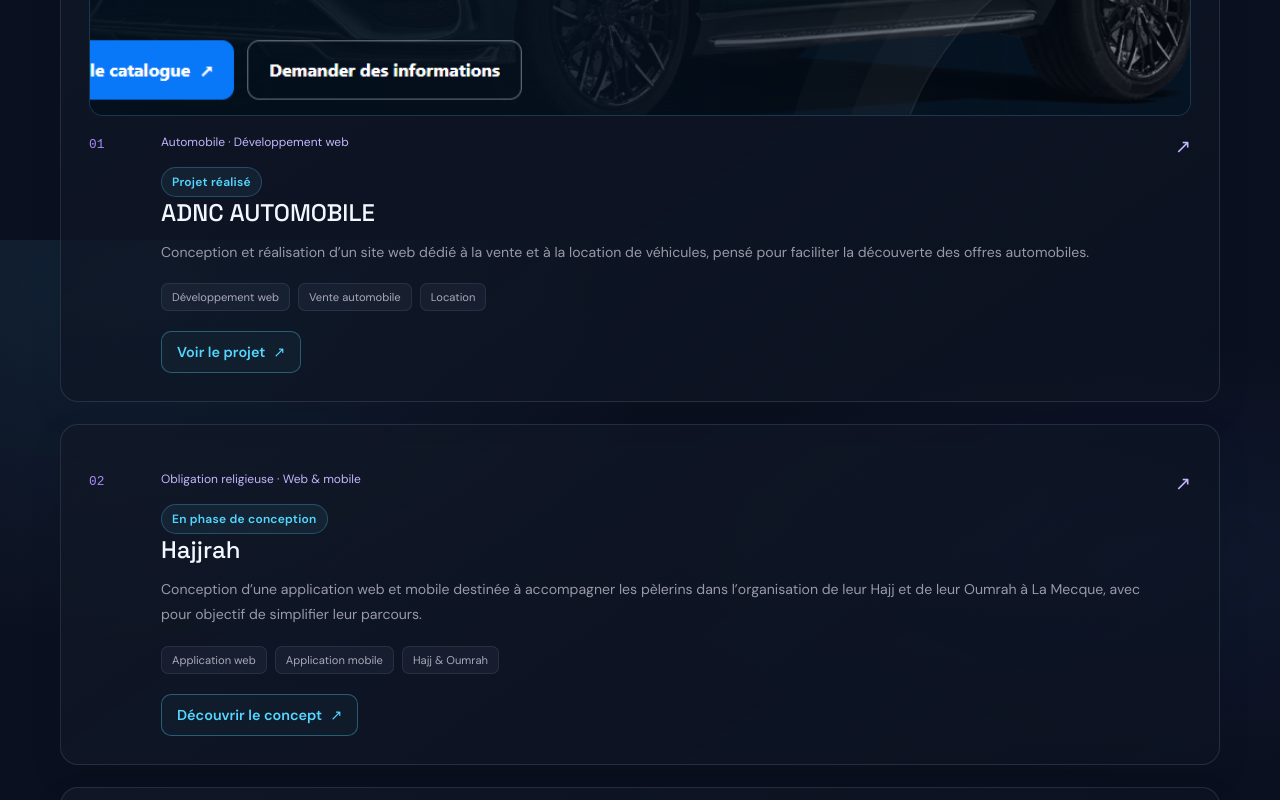
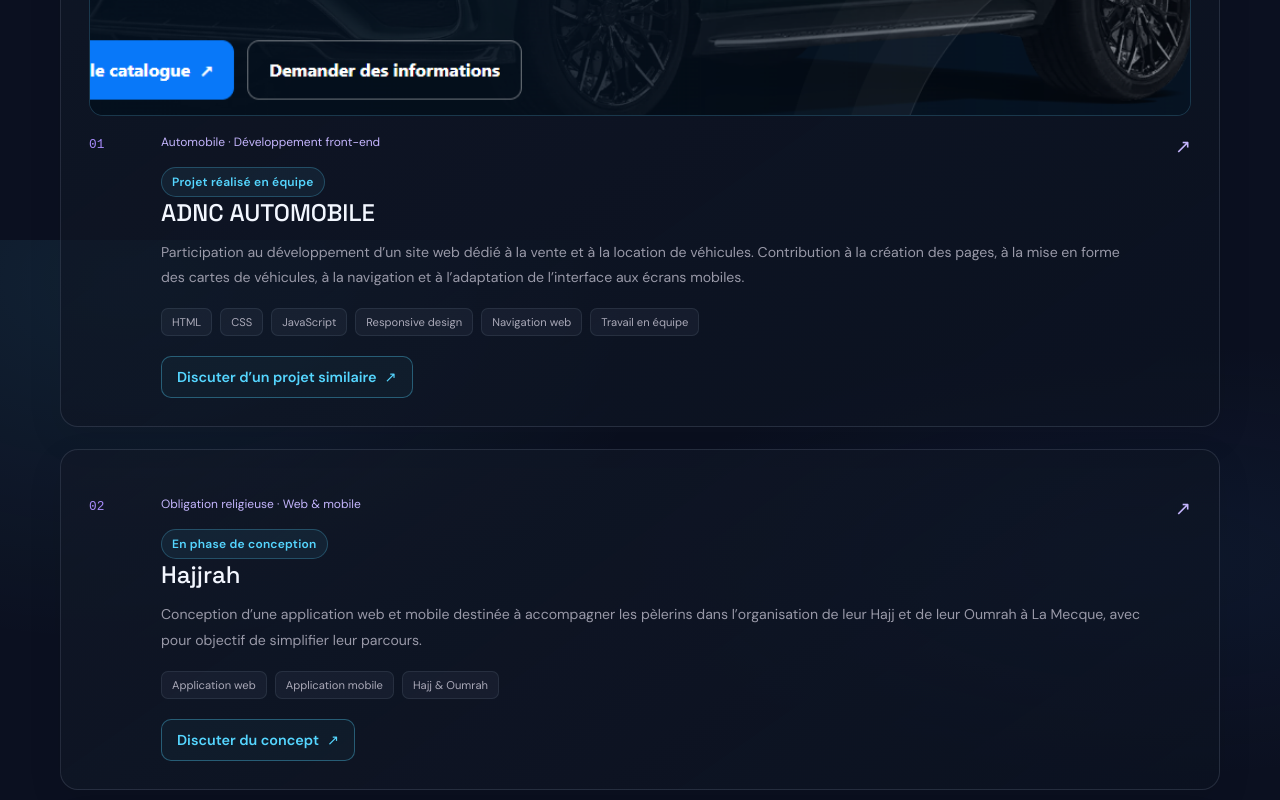
Before and after one commit to Abdurazzak02/mon-portfolio, a React (Vite) app: page / in a window 1280 px wide. Shown: the part 3760-4560 px from the top of the page. Built offline with nearby package versions, Linux system fonts and the light colour scheme.

Commit message:
Improve ADNC project presentation

```diff
--- a/src/App.tsx
+++ b/src/App.tsx
@@ -52,16 +52,25 @@
 
 const projects = [
 
+
 {
   number: '01',
-  category: 'Automobile · Développement web',
+  category: 'Automobile · Développement front-end',
   title: 'ADNC AUTOMOBILE',
-  status: 'Projet réalisé',
+  status: 'Projet réalisé en équipe',
   image: adncImage,
   description:
-    'Conception et réalisation d’un site web dédié à la vente et à la location de véhicules, pensé pour faciliter la découverte des offres automobiles.',
-  tags: ['Développement web', 'Vente automobile', 'Location'],
+    'Participation au développement d’un site web dédié à la vente et à la location de véhicules. Contribution à la création des pages, à la mise en forme des cartes de véhicules, à la navigation et à l’adaptation de l’interface aux écrans mobiles.',
+  tags: [
+    'HTML',
+    'CSS',
+    'JavaScript',
+    'Responsive design',
+    'Navigation web',
+    'Travail en équipe',
+  ],
 },
+
 {
   number: '02',
   category: 'Obligation religieuse · Web & mobile',
@@ -418,21 +427,19 @@
                       ))}
                     </div>
 
-                        {project.title === 'ADNC AUTOMOBILE' ? (
-                        <a
-                            className="project-link"
-                            href="#contact"
-                        >
-                            Voir le projet <span aria-hidden="true">↗</span>
-                        </a>
-                        ) : project.title === 'Hajjrah' ? (
-                        <a
-                            className="project-link"
-                            href="#contact"
-                        >
-                            Découvrir le concept <span aria-hidden="true">↗</span>
-                        </a>
-                        ) : null}
+
+                    {project.title === 'ADNC AUTOMOBILE' ? (
+                    <a className="project-link" href="#contact">
+                        Discuter d’un projet similaire
+                        <span aria-hidden="true"> ↗</span>
+                    </a>
+                    ) : project.title === 'Hajjrah' ? (
+                    <a className="project-link" href="#contact">
+                        Discuter du concept
+                        <span aria-hidden="true"> ↗</span>
+                    </a>
+                    ) : null}
+
                   </div>
                   <span className="project-icon">↗</span>
                 </article>
```
